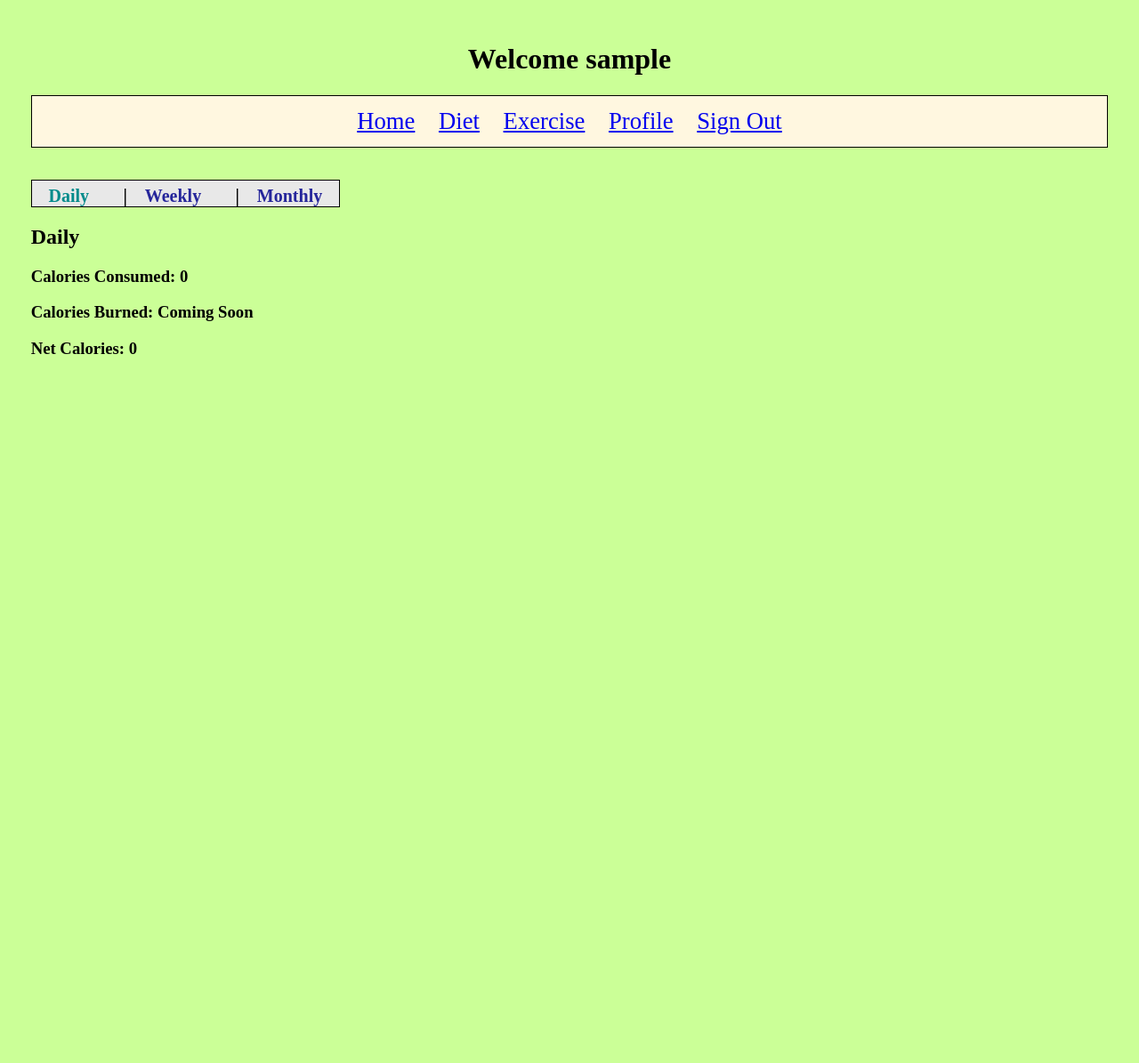
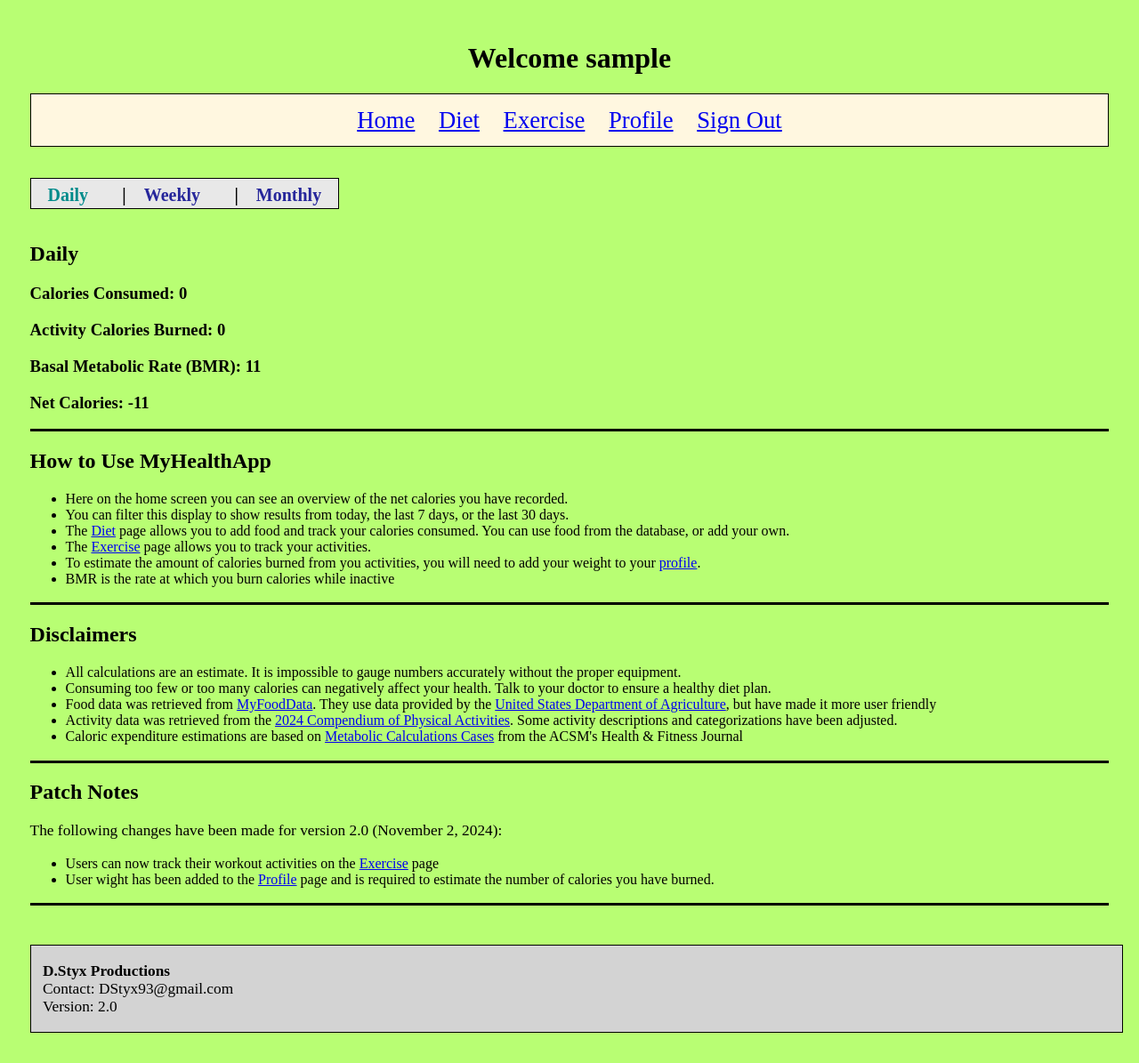
Before and after one commit to DStyck93/Health_Website, a PHP site: page /users/index.php in a window 1280 px wide. Shown: the whole page at 89% size. Before the commit the page ends 398 px from the top, so only its background shows below. Run offline with PHP 8.4, Linux system fonts and the light colour scheme; the visitor is signed in with stand-in values (Sample User, id 1); data that the repository does not hold is empty; a stand-in replaces the project's code that opens the database connection; some libraries are stand-ins or nearby versions.

Commit message:
Completed Exercise functionalities. Minor UI updates.

```diff
--- a/private/functions/auth_functions.php
+++ b/private/functions/auth_functions.php
@@ -4,11 +4,12 @@ function login($user): true {
     session_regenerate_id(true);
     $_SESSION['username'] = $user['username'];
     $_SESSION['email'] = $user['email'];
-    $_SESSION['weight'] = $user['weight_pounds'];
+    $_SESSION['weight'] = $user['weight_pounds'] ?? 0;
     $_SESSION['timezone'] = $user['timezone'];
 
     $seconds_in_month = 60 * 60 * 24 * 30;
-    setcookie('user_id', $user['user_id'], time() + $seconds_in_month, null, null, true, true);
+    $expiration = time() + $seconds_in_month;
+    setcookie('user_id', $user['user_id'], $expiration, null, null, true, true);
 
     return true;
 }
@@ -36,8 +37,9 @@ function require_login(): void {
         $user = find_user_by_id($_COOKIE['user_id']);
         $_SESSION['username'] = $user['username'];
         $_SESSION['email'] = $user['email'];
-        $_SESSION['email'] = $user['weight_pounds'];
+        $_SESSION['weight'] = $user['weight_pounds'];
         $_SESSION['hashed_password'] = $user['password'];
+        $_SESSION['timezone'] = $user['timezone'];
     }
 }
 ?>
--- a/private/functions/functions.php
+++ b/private/functions/functions.php
@@ -202,11 +202,10 @@ function filter_by_time_range(array $items, string $range): array {
     return $filtered_items;
 }
 
-//TODO - Alter to: 1, 7, or 30 days.
 function is_in_time_range($item, string $range): bool {
     date_default_timezone_set($_SESSION['timezone']);
 
-    // Get Month, Day, and Year values from today and item
+    // // Get Month, Day, and Year values from today and item
     $today_datetime = (new DateTime('now')) -> format('n j Y'); // Format: 12 30 2024
     $item_datetime = ($item['date_added']) -> format('n j Y');
     $today_datetime_values = explode(" ", $today_datetime);
@@ -214,51 +213,87 @@ function is_in_time_range($item, string $range): bool {
     $today = array('month' => $today_datetime_values[0], 'day' => $today_datetime_values[1], 'year' => $today_datetime_values[2]);
     $date = array('month' => $item_datetime_values[0], 'day' => $item_datetime_values[1], 'year' => $item_datetime_values[2]);
 
+    // Unix time for today
+    $item_date = ($item['date_added']) -> format('U');
+
     // Month
+    $seconds_in_day = 60 * 60 * 24;
+    $seconds_in_week = $seconds_in_day * 7;
+    $seconds_in_month = $seconds_in_day * 30;
     if ($range == 'month') {
-        return $today['month'] == $date['month'] && $today['year'] == $date['year']; // Month & Year match?
+        return (time() - $seconds_in_month) <= $item_date;
+
+        // DEPRECIATED - Used to calculate for current month (not 30 days)
+        // return $today['month'] == $date['month'] && $today['year'] == $date['year']; // Month & Year match?
 
     // Week (within 7 days)
+
     } else if ($range == 'week') {
+        return (time() - $seconds_in_week) <= $item_date;
 
+        // DEPRECIATED - Used to calculate for current week (not 7 days)
         // Same year/month
-        if ($today['year'] == $date['year'] && $today['month'] == $date['month']) {
-            return (int)$today['day'] - (int)$date['day'] < 7;
-        }
+        // if ($today['year'] == $date['year'] && $today['month'] == $date['month']) {
+        //     return (int)$today['day'] - (int)$date['day'] < 7;
+        // }
 
-        // Within 1 month
-        if ($today['month'] == '1') { // January
-            if($date['month'] != '12' || (int)$today['year'] - (int)$date['year'] != 1) { return false; }
-        } else { // Any other month
-            if((int)$today['month'] - $date['month'] != 1 || $today['year'] != $date['year']) { return false; }
-        }
+        // // Within 1 month
+        // if ($today['month'] == '1') { // January
+        //     if($date['month'] != '12' || (int)$today['year'] - (int)$date['year'] != 1) { return false; }
+        // } else { // Any other month
+        //     if((int)$today['month'] - $date['month'] != 1 || $today['year'] != $date['year']) { return false; }
+        // }
 
-        // Calculate days in month (leap year accounted for)
-        $days_in_month = 30;
-        switch((int)$date['month']) {
-            case 2: {
-                if(is_leap_year($date['year'])) {
-                    $days_in_month = 29; break;
-                }
-                $days_in_month = 28; break;
-            }
-            case 1:;
-            case 3:;
-            case 5:;
-            case 7:;
-            case 8:;
-            case 10:;
-            case 12: $days_in_month = 31; break;
-            default: $days_in_month = 30; break;
-        }
+        // // Calculate days in month (leap year accounted for)
+        // $days_in_month = 30;
+        // switch((int)$date['month']) {
+        //     case 2: {
+        //         if(is_leap_year($date['year'])) {
+        //             $days_in_month = 29; break;
+        //         }
+        //         $days_in_month = 28; break;
+        //     }
+        //     case 1:;
+        //     case 3:;
+        //     case 5:;
+        //     case 7:;
+        //     case 8:;
+        //     case 10:;
+        //     case 12: $days_in_month = 31; break;
+        //     default: $days_in_month = 30; break;
+        // }
 
-        // Return true if within 7 days
-        return $days_in_month - (int)$date['day'] + (int)$today['day'] < 7;
+        // // Return true if within 7 days
+        // return $days_in_month - (int)$date['day'] + (int)$today['day'] < 7;
 
     // Day
     } else {
         return $today['month'] == $date['month'] && $today['day'] == $date['day'] && $today['year'] == $date['year']; // Month, Day, and Year match?
     }
+}
+
+// ******************** Activities ********************
+
+// Formula provided by https://journals.lww.com/acsm-healthfitness/fulltext/2023/03000/metabolic_calculations_cases.4.aspx
+function calculate_calories_burned($MET, $kg, $minutes) {
+    return (float)$minutes * ((float)$MET * 3.5 * (float)$kg / 200.0);
+}
+
+// 1 lbs = 0.45359237 kg
+// Reference: https://www.unitconverters.net/weight-and-mass/lbs-to-kg.htm
+function convert_lbs_to_kg(float $lbs) {
+    return $lbs * 0.45359237;
+}
+
+// TODO - Account for BMR
+function get_total_calories_burned(array $activities) {
+
+    $total_calories = 0;
+    foreach ($activities as $activity) {
+        $total_calories += $activity['calories'];
+    }
+
+    return $total_calories;
 }
 
 // ******************** Misc. ********************
--- a/private/functions/query_functions.php
+++ b/private/functions/query_functions.php
@@ -267,17 +267,6 @@ function find_activities($description='', $type='All'): false|mysqli_result {
     return $result;
 }
 
-// Formula provided by https://journals.lww.com/acsm-healthfitness/fulltext/2023/03000/metabolic_calculations_cases.4.aspx
-function calculate_calories_burned($MET, $kg, $minutes) {
-    return (float)$minutes * ((float)$MET * 3.5 * (float)$kg / 200.0);
-}
-
-// 1 lbs = 0.45359237 kg
-// Reference: https://www.unitconverters.net/weight-and-mass/lbs-to-kg.htm
-function convert_lbs_to_kg(float $lbs) {
-    return $lbs * 0.45359237;
-}
-
 function get_activity_by_id($id) {
     global $db;
 
@@ -296,7 +285,7 @@ function add_activity(int $id, $MET, $minutes) {
 
     // Calculate Calories Burned
     $kg = convert_lbs_to_kg($_SESSION['weight']);
-    $calories_burned = (int)calculate_calories_burned($MET, $kg, $minutes);
+    $calories_burned = (int)calculate_calories_burned($MET - 1.0, $kg, $minutes); // -1 from MET to account for BMR
 
     // Get current time in UTC
     date_default_timezone_set("UTC");
@@ -311,11 +300,25 @@ function add_activity(int $id, $MET, $minutes) {
     return $result;
 }
 
+function remove_activity(int $id) {
+    global $db;
+
+    $stmt = $db -> prepare("DELETE FROM user_activities WHERE user_activity_id = ?");
+    $stmt -> bind_param("i", $id);
+    $result = $stmt -> execute();
+    $stmt -> close();
+    return $result;
+}
+
 function get_user_activities(string $time_frame): array {
     global $db;
 
-    // Database Query
-    $stmt = $db -> prepare("SELECT calories_burned, date_added FROM user_activities WHERE user_id = ?");
+    // SQL prepared statement
+    $stmt = $db -> prepare("SELECT u.user_activity_id, u.activity_code, a.activity_description, u.minutes, u.calories_burned, u.date_added FROM user_activities AS u
+                            INNER JOIN activities AS a ON u.activity_code = a.activity_code
+                            WHERE user_id = ?;");
+
+    // Execute Query
     $stmt -> bind_param("i", $_COOKIE['user_id']);
     $stmt -> execute();
     $result = $stmt -> get_result();
@@ -329,7 +332,7 @@ function get_user_activities(string $time_frame): array {
         $utc = new DateTime($activity['date_added']);
         $local_time = utc_to_local($utc);
 
-        $assoc[] = array('calories_burned' => $activity['calories_burned'], 'date_added' => $local_time);
+        $assoc[] = array('calories' => $activity['calories_burned'], 'date_added' => $local_time, 'id' => $activity['user_activity_id'], 'code' => $activity['activity_code'], 'description' => $activity['activity_description'], 'minutes' => $activity['minutes']);
     }
 
     // Filter by time frame
@@ -337,14 +340,3 @@ function get_user_activities(string $time_frame): array {
 
     return $filtered_results;
 }
-
-//TODO - Account for BMR
-function get_total_calories_burned(array $activities) {
-
-    $total_calories = 0;
-    foreach ($activities as $activity) {
-        $total_calories += $activity['calories_burned'];
-    }
-
-    return $total_calories;
-}
--- a/private/shared/footer.php
+++ b/private/shared/footer.php
@@ -1,10 +1,11 @@
-<!-- TODO - Footer covers text that reaches bottom of page -->
-<!--<footer id="footer">-->
-<!--    <p><strong>D.Styx Productions</strong> *trademark pending<br>-->
-<!--        This web application is a work in progress. It is being developed by D.Styck as a capstone project for the Grand-->
-<!--        Canyon University MS Software Development program.-->
-<!--    </p>-->
-<!--</footer>-->
+
+<br><br>
+<footer id="footer">
+   <p><strong>D.Styx Productions</strong><br>
+       Contact: DStyx93@gmail.com<br>
+       Version: 2.0
+   </p>
+</footer>
 
 <!-- Tags opened in other file -->
 </body>
--- a/private/shared/header.php
+++ b/private/shared/header.php
@@ -11,6 +11,6 @@
     <meta name="author" content="D.Styx">
     <meta name="viewport" content="width-device-width, initial-scale=1.0">
 
-    <link rel="stylesheet" href="<?php echo url_for('/stylesheets/style.css') . '?version=1.2'; ?>" />
+    <link rel="stylesheet" href="<?php echo url_for('/stylesheets/style.css') . '?version=1.6'; ?>" />
 </head>
 <body>
--- a/public_html/public/new.php
+++ b/public_html/public/new.php
@@ -28,6 +28,7 @@ if(is_post_request()) {
     $user["username"] = '';
     $user["email"] = '';
     $user["weight"] = '';
+    $user["timezone"] = 'America/Chicago';
     $user["password"] = '';
 }
 
--- a/public_html/public/stylesheets/style.css
+++ b/public_html/public/stylesheets/style.css
@@ -1,6 +1,6 @@
 html {
-    background: rgba(175,255,93,0.64);
-    margin: 20pt;
+    background: rgba(145, 254, 36, 0.64);
+    margin: 2%;
 }
 
 h1 {
@@ -171,7 +171,7 @@ dt {
 }
 
 .timeframe_nav {
-    height: 13pt;
+    height: 15pt;
     width: 250pt;
     margin-top: 5pt;
     border-style: solid;
@@ -217,7 +217,14 @@ a.timeframe_nav {
 }
 
 #footer {
+    background-color: lightgrey;
+    border-style: solid;
+    border-width: 1pt;
+    border-color:black;
+    padding-top: 1pt;
+    padding-bottom: 1pt;
+    padding-left: 10pt;
     font-size: 10pt;
-    position: fixed;
     bottom: 10pt;
+    width: 100%;
 }
--- a/public_html/public/users/index.php
+++ b/public_html/public/users/index.php
@@ -6,10 +6,14 @@ global $errors;
 
 $time_frame = $_GET['tf'] ?? '';
 
-// Get user nutrition data
+// Food Info
 $food_set = find_food_by_user($time_frame);
 $total_nutrition = calculate_nutrition($food_set);
 $calories = calculate_calories($total_nutrition);
+
+// Activity Info
+$user_activities = get_user_activities($time_frame);
+$calories_burned = get_total_calories_burned($user_activities);
 
 $page_title = 'Home';
 include(SHARED_PATH . '/header.php');
@@ -25,17 +29,66 @@ echo "</br><p>" . display_message() . "</p>";
 ?>
 
 <!-- Time frame selector -->
-<?php include(SHARED_PATH . '/timeframe_selector.php'); ?>
+<?php include(SHARED_PATH . '/timeframe_selector.php'); ?><br>
 
 <?php if ($time_frame == 'day' || $time_frame == '') { ?><h2>Daily</h2>
 <?php } else if ($time_frame == 'week') { ?><h2>Weekly</h2>
 <?php } else { ?><h2>Monthly</h2><?php } ?>
 
-<h3>Calories Consumed: <?php echo $calories ?></h3>
-<h3>Calories Burned: Coming Soon</h3> <!-- TODO - Add calories burned. -->
-<h3>Net Calories: <?php echo $calories ?></h3> <!-- TODO - Subtract calories burned -->
+<!-- BMR Calculations -->
+<?php
+$kg = convert_lbs_to_kg($_SESSION['weight']);
+$minutes_in_day = 60 * 24;
+$daily_bmr = calculate_calories_burned(1.0, $kg, $minutes_in_day);
+if ($time_frame == 'day' || $time_frame == '') $bmr = $daily_bmr;
+elseif ($time_frame == 'week') $bmr = $daily_bmr * 7;
+else $bmr = $daily_bmr * 30;
+?>
+
+<!-- Health Summary -->
+<h3>Calories Consumed: <?php echo number_format($calories, 0) ?></h3>
+<h3>Activity Calories Burned: <?php echo $calories_burned?></h3>
+<h3>Basal Metabolic Rate (BMR): <?php echo number_format($bmr, 0) ?></h3>
+<h3>Net Calories: <?php echo number_format($calories - $calories_burned - $bmr, 0) ?></h3>
+
+<hr size=3 color="black">
+
+<!-- How To -->
+<h2>How to Use MyHealthApp</h2>
+<p><ul>
+    <li>Here on the home screen you can see an overview of the net calories you have recorded.</li>
+    <li>You can filter this display to show results from today, the last 7 days, or the last 30 days.</li>
+    <li>The <a href="<?php echo url_for('users/diet/index.php')?>">Diet</a> page allows you to add food and track your calories consumed. You can use food from the database, or add your own.</li>
+    <li>The <a href="<?php echo url_for('users/exercise/index.php')?>">Exercise</a> page allows you to track your activities.</li>
+    <li>To estimate the amount of calories burned from you activities, you will need to add your weight to your <a href="<?php echo url_for('users/profile/index.php')?>">profile</a>.</li>
+    <li>BMR is the rate at which you burn calories while inactive</li>
+</ul></p>
+
+<hr size=3 color="black">
+
+<!-- Disclaimers -->
+<h2>Disclaimers</h2>
+<p><ul>
+    <li>All calculations are an estimate. It is impossible to gauge numbers accurately without the proper equipment.</li>
+    <li>Consuming too few or too many calories can negatively affect your health. Talk to your doctor to ensure a healthy diet plan.</li>
+    <li>Food data was retrieved from <a href="https://www.myfooddata.com/">MyFoodData</a>. They use data provided by the <a href="https://fdc.nal.usda.gov/">United States Department of Agriculture</a>, but have made it more user friendly</li>
+    <li>Activity data was retrieved from the <a href="https://pacompendium.com/">2024 Compendium of Physical Activities</a>. Some activity descriptions and categorizations have been adjusted.</a></li>
+    <li>Caloric expenditure estimations are based on <a href="https://journals.lww.com/acsm-healthfitness/fulltext/2023/03000/metabolic_calculations_cases.4.aspx">Metabolic Calculations Cases</a> from the ACSM's Health & Fitness Journal</li>
+</ul></p>
+
+<hr size=3 color="black">
+
+<!-- Patch Notes -->
+<h2>Patch Notes</h2>
+<p>The following changes have been made for version 2.0 (November 2, 2024):
+    <ul>
+        <li>Users can now track their workout activities on the <a href="<?php echo url_for('users/exercise/index.php')?>">Exercise</a> page</li>
+        <li>User wight has been added to the <a href="<?php echo url_for('users/profile/index.php')?>">Profile</a> page and is required to estimate the number of calories you have burned.</li>
+    </ul>
+</p>
+
+<hr size=3 color="black">
 
 <?php
-
 include(SHARED_PATH . '/footer.php');
 ?>
```
Also changed, not shown: public_html/public/users/diet/index.php (+8 -5 lines), public_html/public/users/exercise/index.php (+48 -5 lines), public_html/public/users/exercise/remove.php (added, +16 -0 lines).
